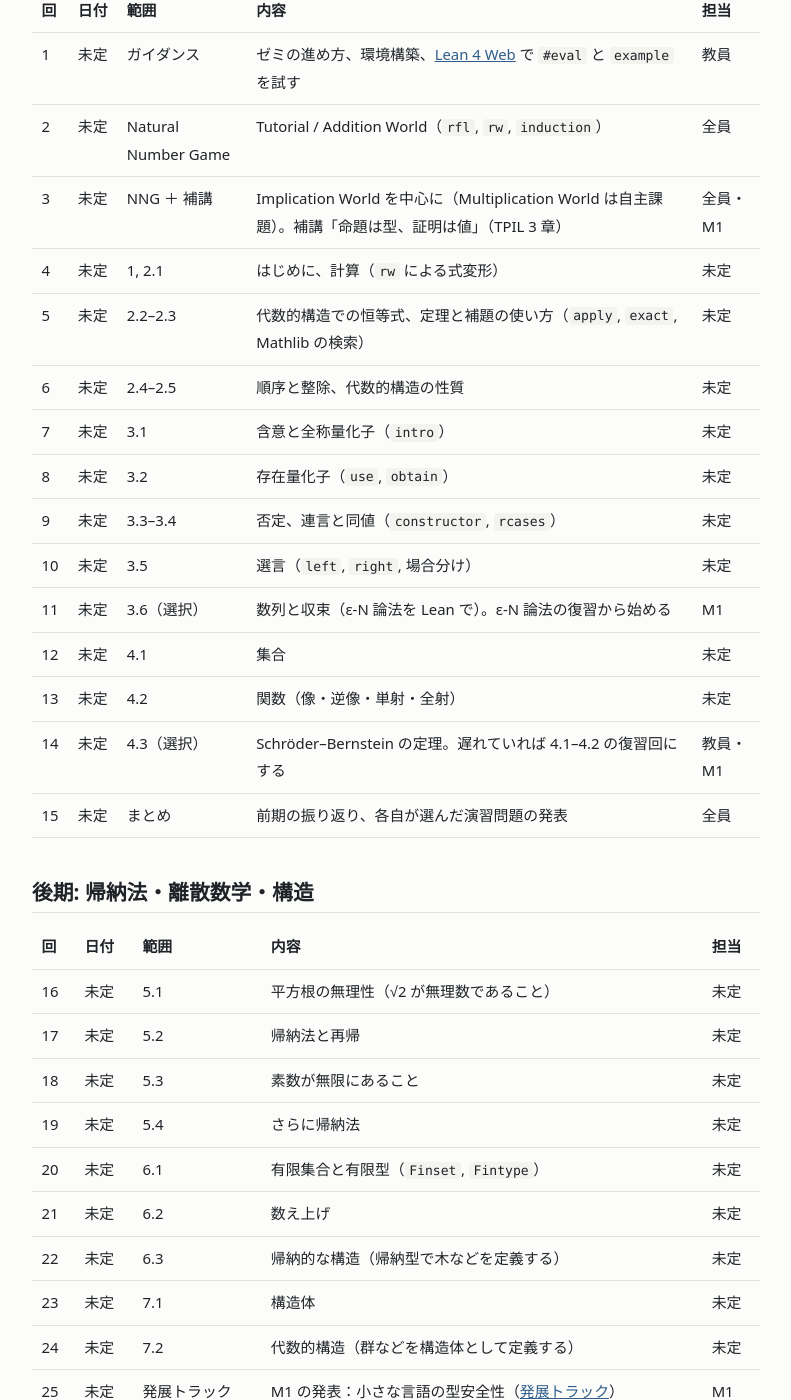
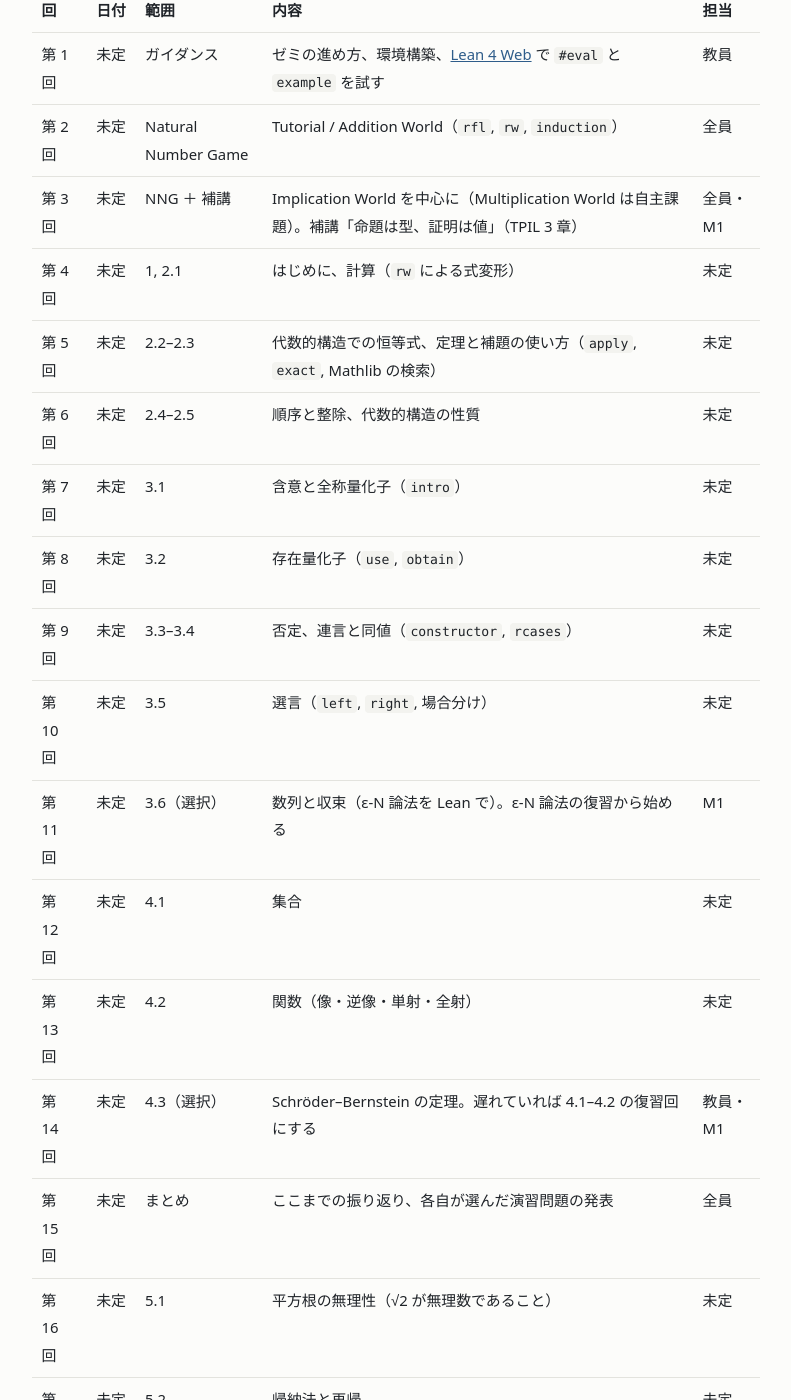
Before and after one commit to CSTmatsunolab/Lean, a Jekyll site: the page built from docs/schedule.md, in a window 1280 px wide and 1400 px high, scrolled down 412 px. Shown: the whole window, without its empty margins (244-1035 px from the left). Built offline with Jekyll 4.4.1, drawn with Linux system fonts in a browser that asks for light colours; some of the changed text lies outside the part shown.

Commit message:
Rename advanced track to 発展課題 and number sessions without semesters
Co-Authored-By: Claude Opus 5.5 <noreply@anthropic.com>

```diff
--- a/docs/_config.yml
+++ b/docs/_config.yml
@@ -14,7 +14,7 @@ nav:
     url: /setup/
   - title: 発表の準備
     url: /presenting/
-  - title: 発展トラック
+  - title: 発展課題
     url: /advanced-track/
   - title: 参考資料
     url: /resources/
--- a/docs/schedule.md
+++ b/docs/schedule.md
@@ -9,41 +9,36 @@ permalink: /schedule/
 
 1 回で 2 節を扱う回は分量が多いので、当日扱う**必須の例題・演習**を担当者と教員で前もって決め、残りは自主課題にします。「選択」の回は、進み具合によって省略したり復習回に替えたりします。
 
-## 前期: Lean に慣れる・論理と集合
+## 全体の予定
 
 | 回 | 日付 | 範囲 | 内容 | 担当 |
 | --- | --- | --- | --- | --- |
-| 1 | 未定 | ガイダンス | ゼミの進め方、環境構築、[Lean 4 Web](https://live.lean-lang.org/) で `#eval` と `example` を試す | 教員 |
-| 2 | 未定 | Natural Number Game | Tutorial / Addition World（`rfl`, `rw`, `induction`） | 全員 |
-| 3 | 未定 | NNG ＋ 補講 | Implication World を中心に（Multiplication World は自主課題）。補講「命題は型、証明は値」（TPIL 3 章） | 全員・M1 |
-| 4 | 未定 | 1, 2.1 | はじめに、計算（`rw` による式変形） | 未定 |
-| 5 | 未定 | 2.2–2.3 | 代数的構造での恒等式、定理と補題の使い方（`apply`, `exact`, Mathlib の検索） | 未定 |
-| 6 | 未定 | 2.4–2.5 | 順序と整除、代数的構造の性質 | 未定 |
-| 7 | 未定 | 3.1 | 含意と全称量化子（`intro`） | 未定 |
-| 8 | 未定 | 3.2 | 存在量化子（`use`, `obtain`） | 未定 |
-| 9 | 未定 | 3.3–3.4 | 否定、連言と同値（`constructor`, `rcases`） | 未定 |
-| 10 | 未定 | 3.5 | 選言（`left`, `right`, 場合分け） | 未定 |
-| 11 | 未定 | 3.6（選択） | 数列と収束（ε-N 論法を Lean で）。ε-N 論法の復習から始める | M1 |
-| 12 | 未定 | 4.1 | 集合 | 未定 |
-| 13 | 未定 | 4.2 | 関数（像・逆像・単射・全射） | 未定 |
-| 14 | 未定 | 4.3（選択） | Schröder–Bernstein の定理。遅れていれば 4.1–4.2 の復習回にする | 教員・M1 |
-| 15 | 未定 | まとめ | 前期の振り返り、各自が選んだ演習問題の発表 | 全員 |
-
-## 後期: 帰納法・離散数学・構造
-
-| 回 | 日付 | 範囲 | 内容 | 担当 |
-| --- | --- | --- | --- | --- |
-| 16 | 未定 | 5.1 | 平方根の無理性（√2 が無理数であること） | 未定 |
-| 17 | 未定 | 5.2 | 帰納法と再帰 | 未定 |
-| 18 | 未定 | 5.3 | 素数が無限にあること | 未定 |
-| 19 | 未定 | 5.4 | さらに帰納法 | 未定 |
-| 20 | 未定 | 6.1 | 有限集合と有限型（`Finset`, `Fintype`） | 未定 |
-| 21 | 未定 | 6.2 | 数え上げ | 未定 |
-| 22 | 未定 | 6.3 | 帰納的な構造（帰納型で木などを定義する） | 未定 |
-| 23 | 未定 | 7.1 | 構造体 | 未定 |
-| 24 | 未定 | 7.2 | 代数的構造（群などを構造体として定義する） | 未定 |
-| 25 | 未定 | 発展トラック | M1 の発表：小さな言語の型安全性（[発展トラック]({{ '/advanced-track/' | relative_url }})） | M1 |
-| 26 | 未定 | 最終発表 | 各自の形式化した定理の発表 | 全員 |
+| 第 1 回 | 未定 | ガイダンス | ゼミの進め方、環境構築、[Lean 4 Web](https://live.lean-lang.org/) で `#eval` と `example` を試す | 教員 |
+| 第 2 回 | 未定 | Natural Number Game | Tutorial / Addition World（`rfl`, `rw`, `induction`） | 全員 |
+| 第 3 回 | 未定 | NNG ＋ 補講 | Implication World を中心に（Multiplication World は自主課題）。補講「命題は型、証明は値」（TPIL 3 章） | 全員・M1 |
+| 第 4 回 | 未定 | 1, 2.1 | はじめに、計算（`rw` による式変形） | 未定 |
+| 第 5 回 | 未定 | 2.2–2.3 | 代数的構造での恒等式、定理と補題の使い方（`apply`, `exact`, Mathlib の検索） | 未定 |
+| 第 6 回 | 未定 | 2.4–2.5 | 順序と整除、代数的構造の性質 | 未定 |
+| 第 7 回 | 未定 | 3.1 | 含意と全称量化子（`intro`） | 未定 |
+| 第 8 回 | 未定 | 3.2 | 存在量化子（`use`, `obtain`） | 未定 |
+| 第 9 回 | 未定 | 3.3–3.4 | 否定、連言と同値（`constructor`, `rcases`） | 未定 |
+| 第 10 回 | 未定 | 3.5 | 選言（`left`, `right`, 場合分け） | 未定 |
+| 第 11 回 | 未定 | 3.6（選択） | 数列と収束（ε-N 論法を Lean で）。ε-N 論法の復習から始める | M1 |
+| 第 12 回 | 未定 | 4.1 | 集合 | 未定 |
+| 第 13 回 | 未定 | 4.2 | 関数（像・逆像・単射・全射） | 未定 |
+| 第 14 回 | 未定 | 4.3（選択） | Schröder–Bernstein の定理。遅れていれば 4.1–4.2 の復習回にする | 教員・M1 |
+| 第 15 回 | 未定 | まとめ | ここまでの振り返り、各自が選んだ演習問題の発表 | 全員 |
+| 第 16 回 | 未定 | 5.1 | 平方根の無理性（√2 が無理数であること） | 未定 |
+| 第 17 回 | 未定 | 5.2 | 帰納法と再帰 | 未定 |
+| 第 18 回 | 未定 | 5.3 | 素数が無限にあること | 未定 |
+| 第 19 回 | 未定 | 5.4 | さらに帰納法 | 未定 |
+| 第 20 回 | 未定 | 6.1 | 有限集合と有限型（`Finset`, `Fintype`） | 未定 |
+| 第 21 回 | 未定 | 6.2 | 数え上げ | 未定 |
+| 第 22 回 | 未定 | 6.3 | 帰納的な構造（帰納型で木などを定義する） | 未定 |
+| 第 23 回 | 未定 | 7.1 | 構造体 | 未定 |
+| 第 24 回 | 未定 | 7.2 | 代数的構造（群などを構造体として定義する） | 未定 |
+| 第 25 回 | 未定 | 発展課題 | M1 の発表：小さな言語の型安全性（[発展課題]({{ '/advanced-track/' | relative_url }})） | M1 |
+| 第 26 回 | 未定 | 最終発表 | 各自の形式化した定理の発表 | 全員 |
 
 ## 7.3 節・8 章以降（余裕があれば・希望者）
 
```
Also changed, not shown: docs/advanced-track.md (+6 -6 lines), docs/index.md (+2 -2 lines).
